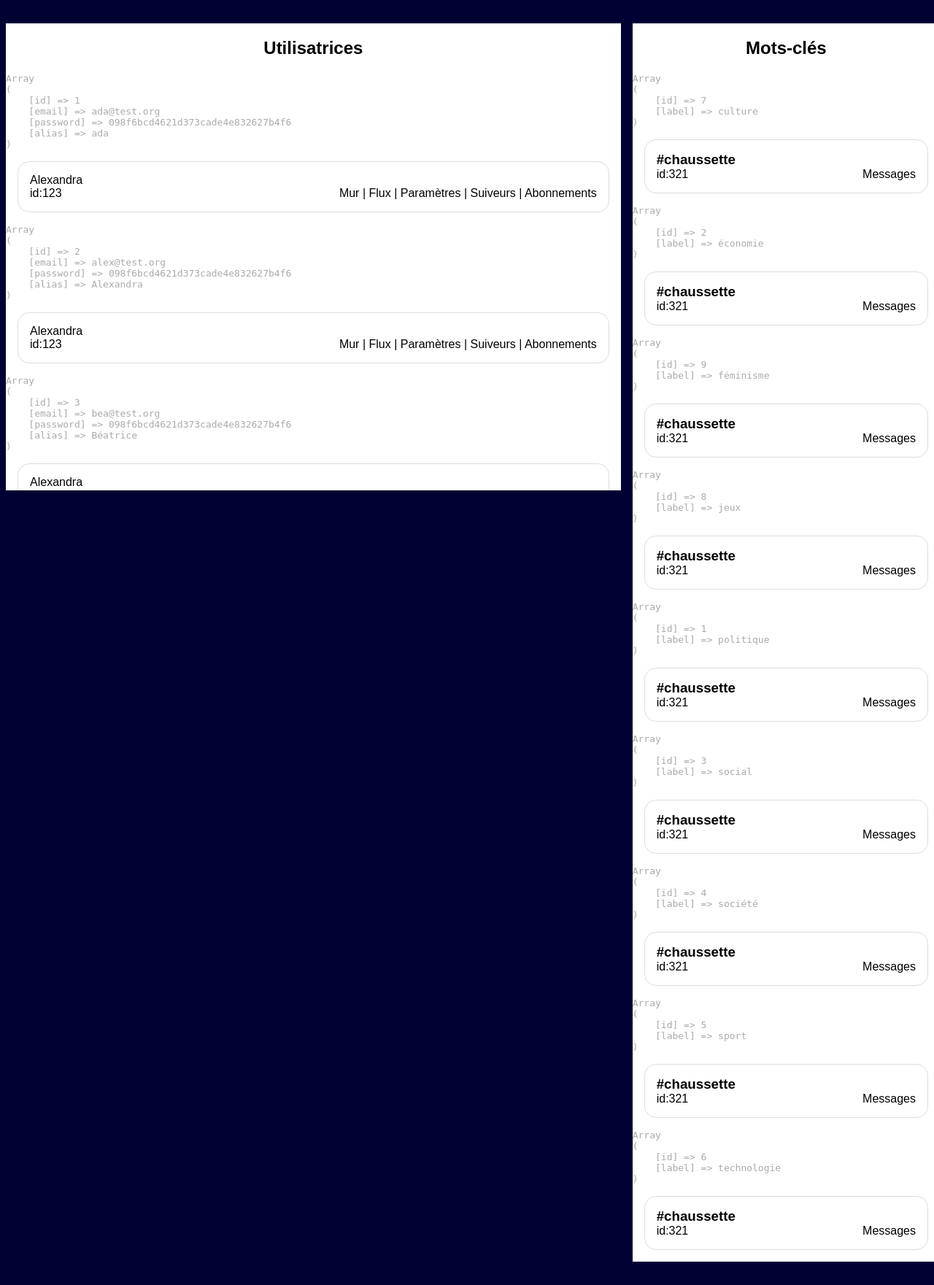
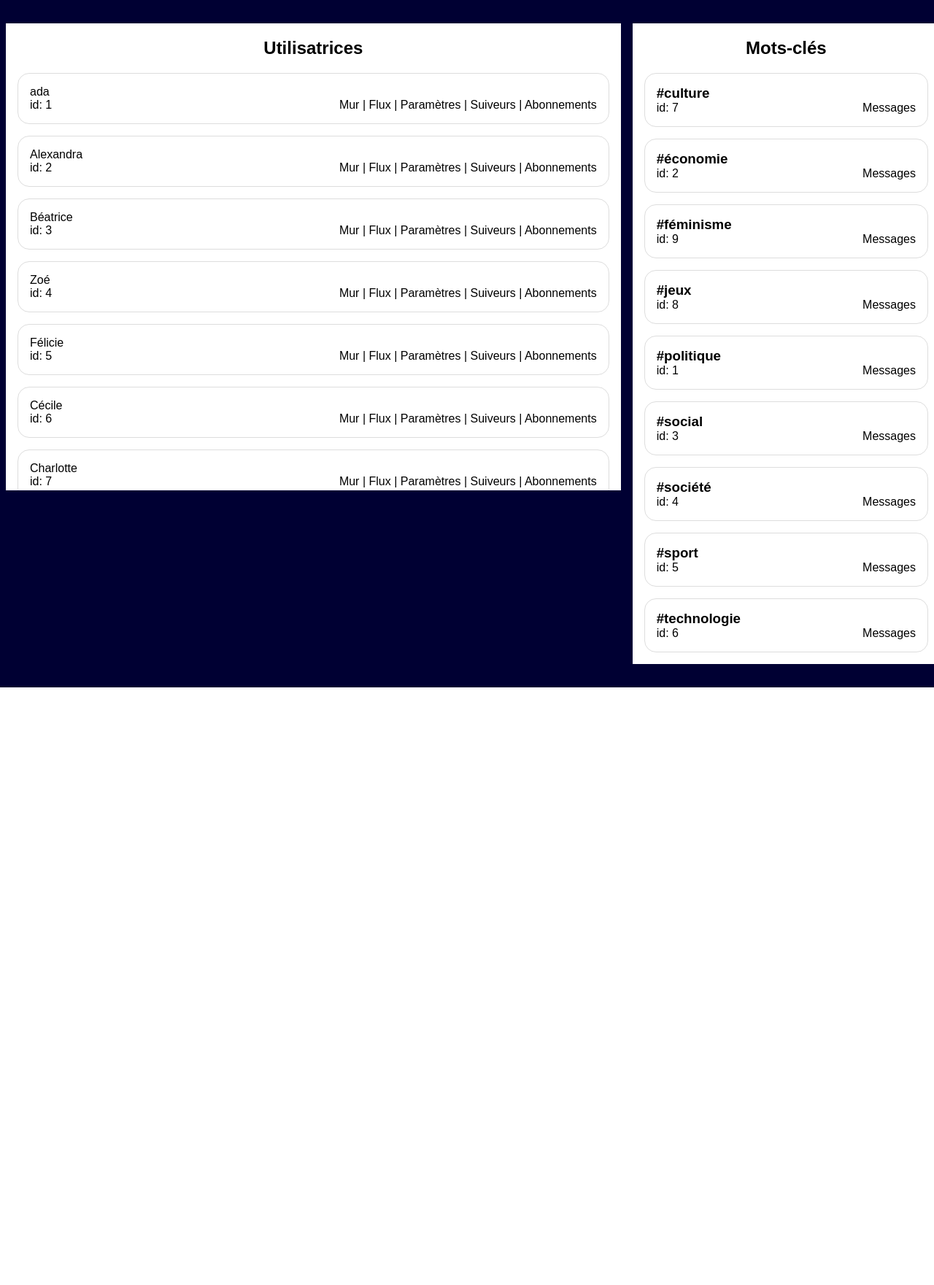
Before and after one commit to adatechschool/PC---RS-php-sarah-rachel-juliette-marie, a PHP site: page /admin.php in a window 1280 px wide. Shown: the part 90-1851 px from the top of the page at 73% size. After the commit the page ends 1032 px from the top, so only its background shows below. Run offline with PHP 8.4, Linux system fonts and the light colour scheme; data comes from the database, SQL or seed files in the repository.

Commit message:
[level 1] admin.php

```diff
--- a/src/resoc_n1/pages/admin.php
+++ b/src/resoc_n1/pages/admin.php
@@ -61,13 +61,13 @@
                  */
                 while ($tag = $lesInformations->fetch_assoc())
                 {
-                    echo "<pre>" . print_r($tag, 1) . "</pre>";
+
                     ?>
                     <article>
-                        <h3>#chaussette</h3>
-                        <p>id:321</p>
+                        <h3><?php echo '#' . $tag['label'] ?></h3>
+                        <p><?php echo 'id: ' . $tag['id'] ?></p>
                         <nav>
-                            <a href="tags.php?tag_id=321">Messages</a>
+                            <a href="tags.php?tag_id=$tag['id']">Messages</a>
                         </nav>
                     </article>
                 <?php } ?>
@@ -94,17 +94,17 @@
                  */
                 while ($tag = $lesInformations->fetch_assoc())
                 {
-                    echo "<pre>" . print_r($tag, 1) . "</pre>";
+
                     ?>
                     <article>
-                        <h3>Alexandra</h3>
-                        <p>id:123</p>
+                        <h3><?php echo  $tag['alias'] ?></h3>
+                        <p><?php echo 'id: ' . $tag['id'] ?></p>
                         <nav>
-                            <a href="wall.php?user_id=123">Mur</a>
-                            | <a href="feed.php?user_id=123">Flux</a>
-                            | <a href="settings.php?user_id=123">Paramètres</a>
-                            | <a href="followers.php?user_id=123">Suiveurs</a>
-                            | <a href="subscriptions.php?user_id=123">Abonnements</a>
+                            <a href="wall.php?user_id=$tag['id']">Mur</a>
+                            | <a href="feed.php?user_id=$tag['id']">Flux</a>
+                            | <a href="settings.php?user_id=$tag['id']">Paramètres</a>
+                            | <a href="followers.php?user_id=$tag['id']">Suiveurs</a>
+                            | <a href="subscriptions.php?user_id=$tag['id']">Abonnements</a>
                         </nav>
                     </article>
                 <?php } ?>
```
